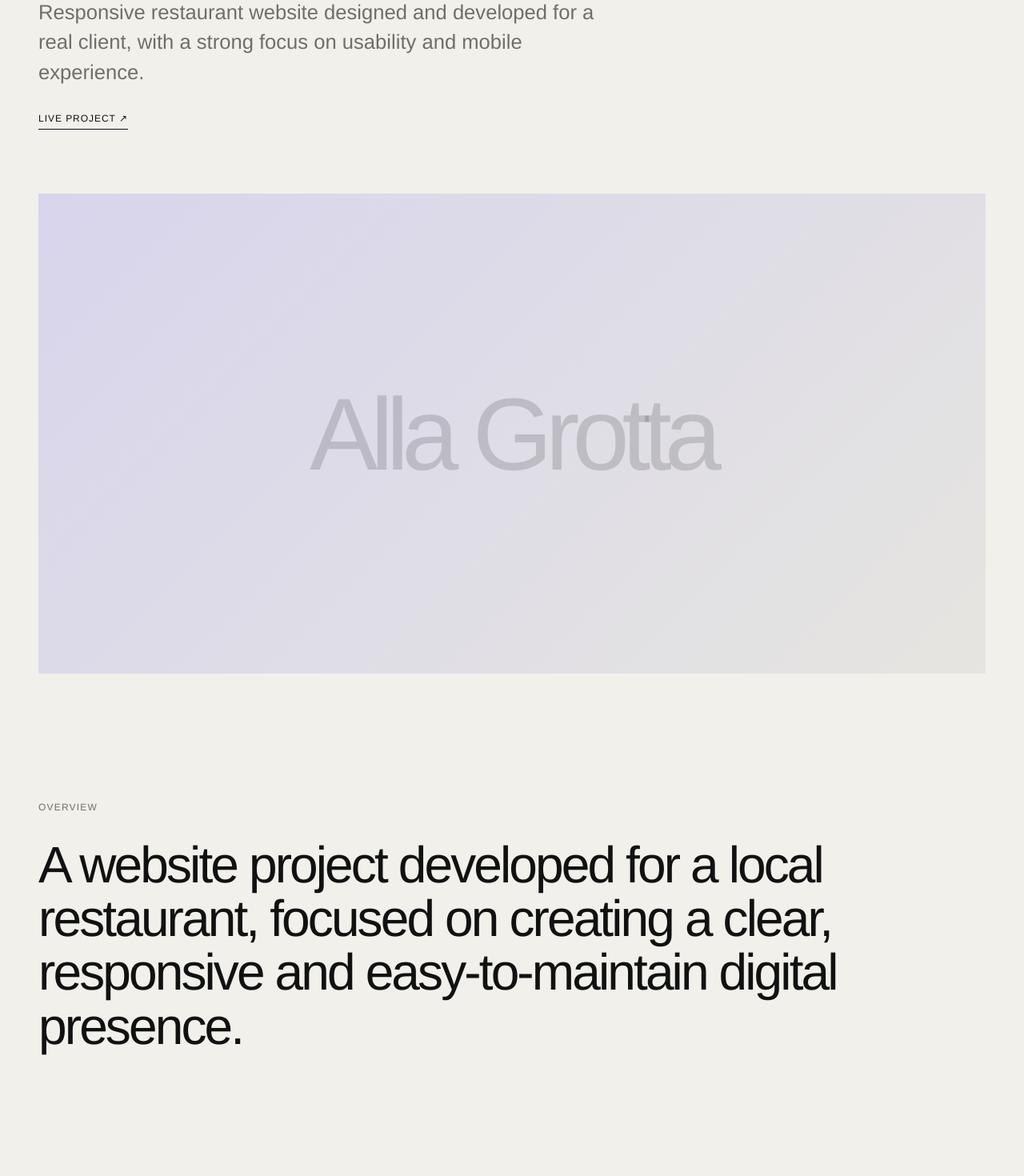
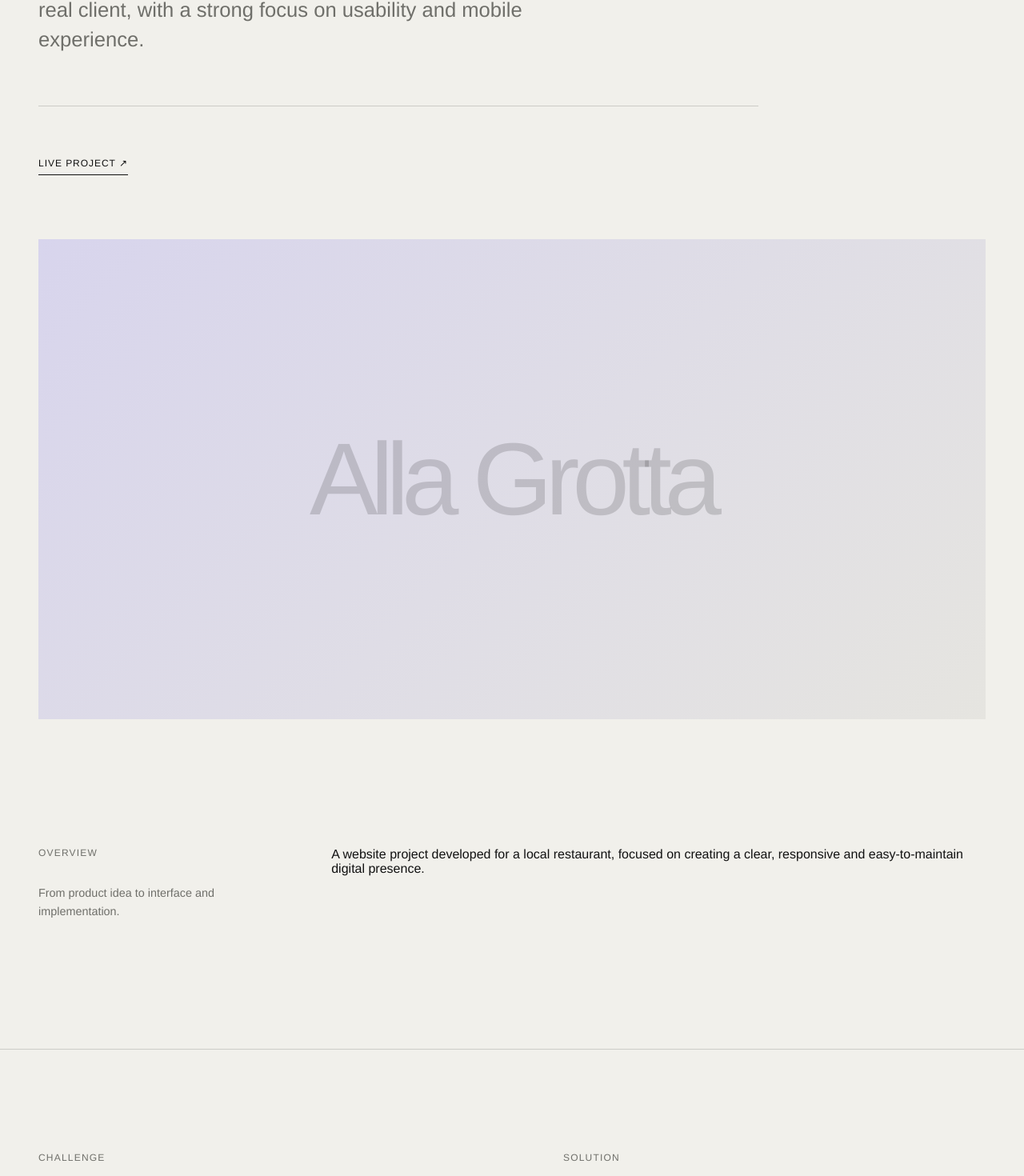
Before and after one commit to alessiaasmeraglia/portfolio, a React app: page /projects/alla-grotta in a window 1280 px wide. Shown: the part 558-2028 px from the top of the page at 80% size. Built offline with nearby package versions, Linux system fonts and the light colour scheme; the HTML template or start-up script is replaced by a standard one.

Commit message:
Sistemato metadata e struttura primo case study

```diff
--- a/src/data/projects.js
+++ b/src/data/projects.js
@@ -8,45 +8,53 @@ const projects = [
         type: "Development",
         year: "2026",
 
+        role: "Front-end & Full-stack Developer",
+        timeline: "2026",
+        status: "Personal project",
+
         description:
             "An AI-powered climbing shoe comparison platform designed to help climbers explore models, compare products and find shoes suited to their needs.",
 
         technologies: [
             "React",
             "JavaScript",
+            "Vite",
+            "Node.js",
             "Express",
-            "Node.js",
             "OpenAI API",
             "CSS",
+            "LocalStorage"
         ],
 
         image: "/images/climbcompare.jpg",
 
-        github: "#",
-        live: "#",
+        github: "https://github.com/alessiaasmeraglia",
+        live: null,
 
         overview:
-            "ClimbCompare is a web application built around a climbing shoe catalogue and comparison experience. The project combines product discovery, comparison tools, saved items and an AI-assisted recommendation feature.",
+            "ClimbCompare is a web application built around a climbing shoe catalogue and comparison experience. It combines product discovery, filtering, favorites, side-by-side comparison and an AI-assisted recommendation feature in a single interface.",
 
         challenge:
-            "Choosing climbing shoes can be difficult because models differ significantly in fit, stiffness, shape and intended use. Product information is often scattered across different websites and difficult to compare directly.",
+            "Choosing climbing shoes can be difficult because models differ in fit, stiffness, shape and intended use. Product information is often fragmented across different sources, making it hard to compare models directly and understand which shoe may be suitable for a specific climber.",
 
         solution:
-            "I designed ClimbCompare as a centralized interface where users can explore climbing shoes, filter the catalogue, save models, compare two products side by side and receive AI-assisted recommendations.",
+            "I designed ClimbCompare as a centralized product experience where users can browse climbing shoes, search and filter the catalogue, save favorites, compare two models side by side and receive AI-assisted recommendations based on their preferences.",
 
         features: [
-            "Search and category filtering",
+            "Search with debounce",
+            "Category filtering",
             "Alphabetical sorting",
             "Detailed product pages",
             "Two-product comparison",
-            "Favorites stored locally",
-            "AI-assisted shoe recommendations",
+            "Favorites stored with LocalStorage",
             "Responsive interface",
-            "Empty states and error handling",
+            "Empty states and reset filters",
+            "404 handling",
+            "AI-assisted climbing shoe recommendations"
         ],
 
         learnings:
-            "This project allowed me to combine front-end architecture, state management and API integration while keeping usability at the center of the experience.",
+            "ClimbCompare helped me move beyond building isolated interface components and think more in terms of product architecture. I worked with shared state, reusable components, persistence, API integration and UX decisions across a complete user flow."
     },
 
     {
--- a/src/index.css
+++ b/src/index.css
@@ -1097,21 +1097,27 @@ img {
 /* =========================
    OVERVIEW
    ========================= */
-
 .case-study__overview {
+    display: grid;
+
+    grid-template-columns: 0.7fr 2fr;
+
+    gap: 5rem;
+
     padding: 10rem 3rem;
 
     border-bottom: 1px solid var(--border);
 }
 
-.case-study__large-copy {
-    max-width: 1200px;
-
-    font-size: clamp(2.5rem, 5vw, 5rem);
-    font-weight: 500;
-
-    line-height: 1.05;
-    letter-spacing: -0.045em;
+.case-study__overview-label {
+    max-width: 260px;
+}
+
+.case-study__overview-label>p:last-child {
+    font-size: 0.9rem;
+    line-height: 1.6;
+
+    color: var(--muted);
 }
 
 /* =========================
@@ -1311,6 +1317,45 @@ img {
 }
 
 /* =========================
+   PROJECT INFO
+   ========================= */
+
+.case-study__project-info {
+    display: grid;
+    grid-template-columns: repeat(3, 1fr);
+
+    gap: 2rem;
+
+    max-width: 900px;
+
+    margin-top: 4rem;
+    padding-top: 2rem;
+
+    border-top: 1px solid var(--border);
+}
+
+.case-study__project-info div {
+    display: flex;
+    flex-direction: column;
+
+    gap: 0.6rem;
+}
+
+.case-study__project-info span {
+    font-size: 0.68rem;
+
+    text-transform: uppercase;
+    letter-spacing: 0.1em;
+
+    color: var(--muted);
+}
+
+.case-study__project-info p {
+    font-size: 0.95rem;
+    line-height: 1.5;
+}
+
+/* =========================
    SMALL MOBILE
    ========================= */
 
@@ -1347,6 +1392,12 @@ img {
     .project-card__placeholder span {
         font-size: clamp(2rem, 12vw, 4rem);
     }
+
+    .case-study__project-info {
+        grid-template-columns: 1fr;
+
+        gap: 1.5rem;
+    }
 }
 
 @media (max-width: 768px) {
@@ -1480,6 +1531,14 @@ img {
         align-items: flex-start;
 
         padding: 4rem 1.25rem;
+    }
+
+    .case-study__overview {
+        grid-template-columns: 1fr;
+
+        gap: 2.5rem;
+
+        padding: 6rem 1.25rem;
     }
 }
 
--- a/src/pages/ProjectPage.jsx
+++ b/src/pages/ProjectPage.jsx
@@ -36,6 +36,28 @@ function ProjectPage() {
                 <p className="case-study__intro">
                     {project.description}
                 </p>
+                <div className="case-study__project-info">
+                    {project.role && (
+                        <div>
+                            <span>Role</span>
+                            <p>{project.role}</p>
+                        </div>
+                    )}
+
+                    {project.timeline && (
+                        <div>
+                            <span>Timeline</span>
+                            <p>{project.timeline}</p>
+                        </div>
+                    )}
+
+                    {project.status && (
+                        <div>
+                            <span>Type</span>
+                            <p>{project.status}</p>
+                        </div>
+                    )}
+                </div>
 
                 <div className="case-study__links">
                     {project.live && (
@@ -67,7 +89,13 @@ function ProjectPage() {
             </section>
 
             <section className="case-study__overview">
-                <p className="section-label">Overview</p>
+                <div className="case-study__overview-label">
+                    <p className="section-label">Overview</p>
+
+                    <p>
+                        From product idea to interface and implementation.
+                    </p>
+                </div>
 
                 <p className="case-study__large-copy">
                     {project.overview}
```
